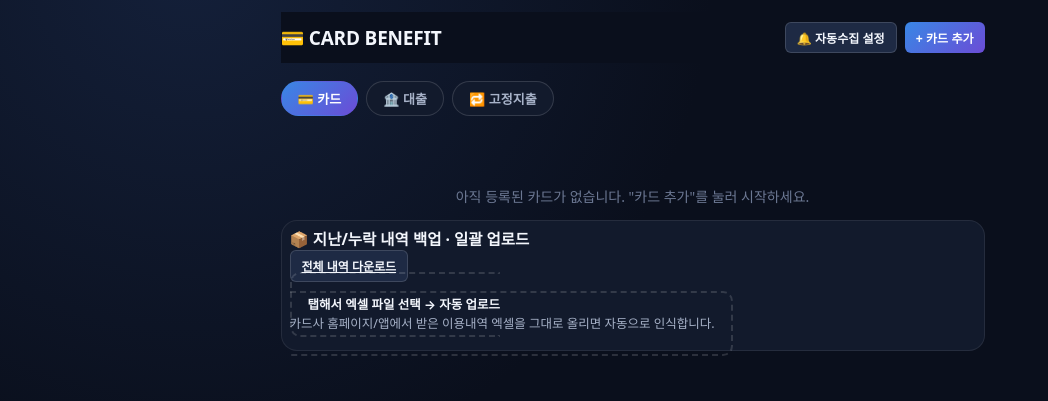
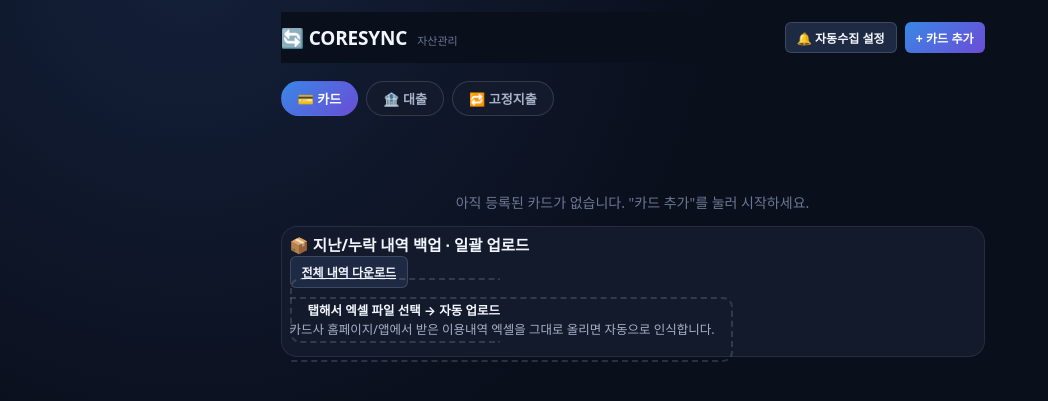
Before and after one commit to S5636/A, a Flask app: page / in a window 1280 px wide. Shown: the top 401 px of the page, without its empty margins (0-1048 px from the left). Run offline with Flask 3, Linux system fonts and the light colour scheme; data that the repository does not hold is empty; some web fonts are replaced.

Commit message:
앱 이름을 CARD BENEFIT에서 CORESYNC(자산관리)로 변경, 탭과 요약박스 사이 여백 추가
Co-Authored-By: Claude Sonnet 5 <noreply@anthropic.com>
Claude-Session: https://claude.ai/code/session_01KvdDNG39ZNErk4kcAfZdEz

```diff
--- a/card_benefit/static/css/style.css
+++ b/card_benefit/static/css/style.css
@@ -61,11 +61,12 @@ body { padding-bottom: 40px; }
 }
 .app-title { display: flex; align-items: baseline; gap: 10px; }
 .app-title h1 { font-size: 19px; margin: 0; font-weight: 700; letter-spacing: -0.01em; }
+.app-subtitle { font-size: 11px; color: var(--text-muted); }
 
 .header-actions { display: flex; gap: 8px; flex-wrap: wrap; }
 
 /* ---------- 탭(카드/대출) ---------- */
-.view-tabs { display: flex; gap: 8px; margin-bottom: 10px; }
+.view-tabs { display: flex; gap: 8px; margin-bottom: 16px; }
 .view-tab {
   background: var(--surface);
   border: 1px solid var(--border-strong);
--- a/card_benefit/templates/index.html
+++ b/card_benefit/templates/index.html
@@ -3,7 +3,7 @@
 <head>
 <meta charset="UTF-8">
 <meta name="viewport" content="width=device-width, initial-scale=1, maximum-scale=1">
-<title>CARD BENEFIT</title>
+<title>CORESYNC</title>
 <link href="https://webfontworld.github.io/nanum/NanumSquareRound.css" rel="stylesheet">
 <link rel="stylesheet" href="{{ url_for('static', filename='css/style.css') }}?v={{ asset_version }}">
 </head>
@@ -12,7 +12,8 @@
 
   <header class="app-header">
     <div class="app-title">
-      <h1>💳 CARD BENEFIT</h1>
+      <h1>🔄 CORESYNC</h1>
+      <span class="app-subtitle">자산관리</span>
     </div>
     <div class="header-actions">
       <button id="btn-webhook-info" class="btn secondary small" title="폰 결제 알림 자동수집 설정">🔔 자동수집 설정</button>
```
